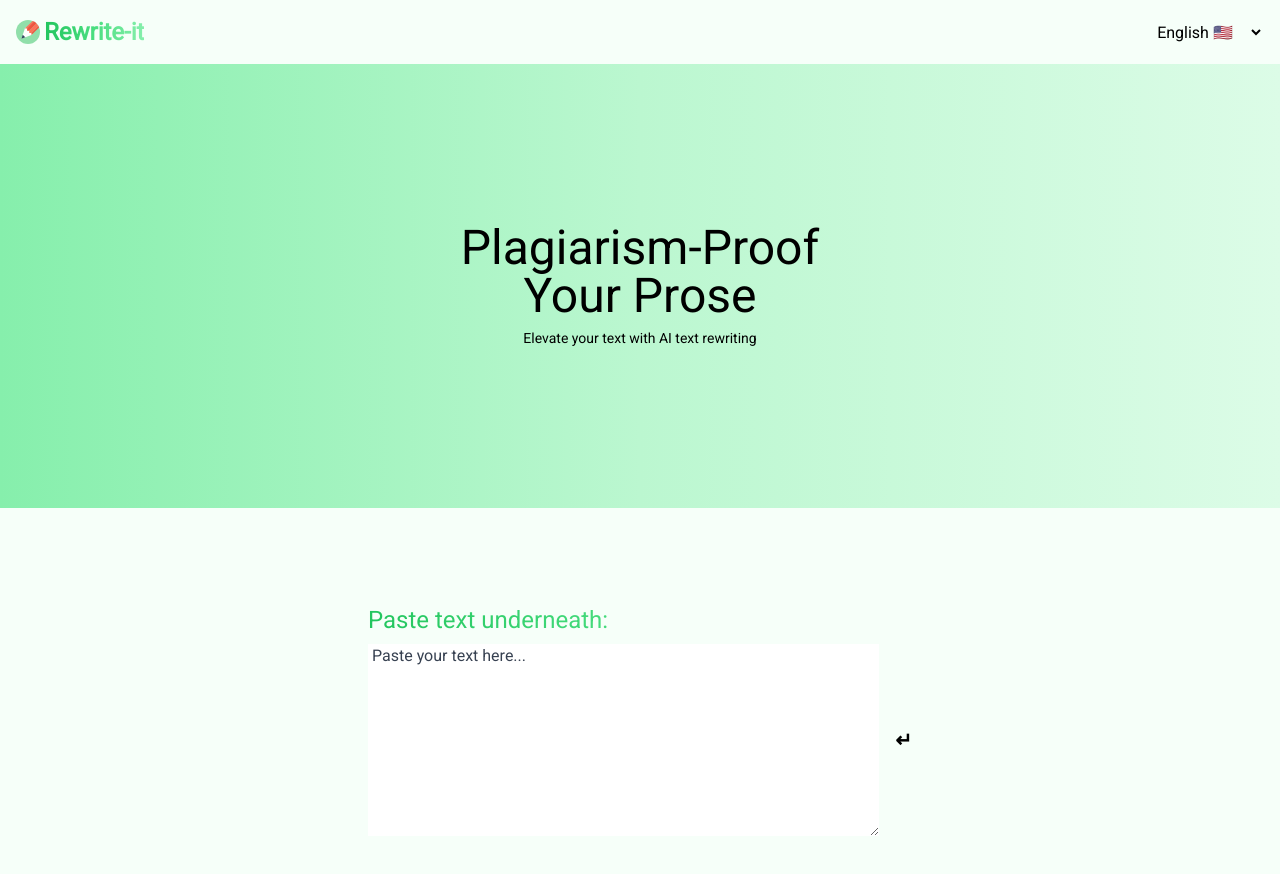
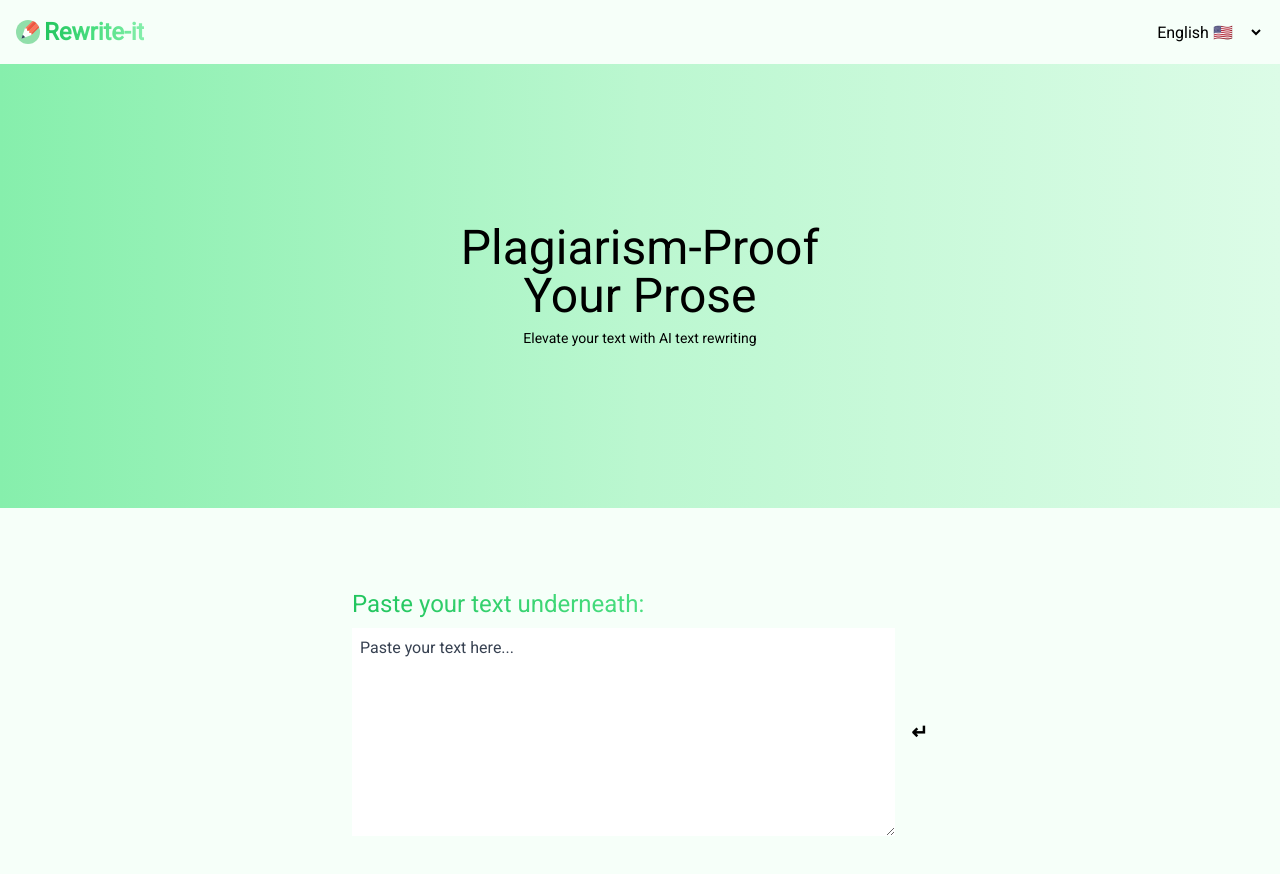
Before and after one commit to Jacobo91/rewrite-it, a React (Vite) app: page / in a window 1280 px wide. Shown: the top 874 px of the page. Built offline with nearby package versions, Linux system fonts and the light colour scheme.

Commit message:
change textarea title

```diff
--- a/src/components/Demo.tsx
+++ b/src/components/Demo.tsx
@@ -40,15 +40,17 @@ const Demo = ({ setText, body } : DemoProps) => {
   useEffect(() => { console.log(copied) }, [rephrasedText])
 
   return (
-    <section className="w-full max-w-xl mx-auto my-[6rem] px-4">
-      <h2 className="green_gradient text-2xl mb-2">Paste text underneath:</h2>
+    <section className="w-full max-w-xl mx-auto py-20">
+      <h2 className="green_gradient text-2xl mb-2">
+        Paste your text underneath:
+      </h2>
       <form action="" className="flex gap-4" onSubmit={handleSubmit}>
         <textarea
           name="text"
           id="user_text"
           rows={8}
           placeholder="Paste your text here..."
-          className="w-full placeholder:text-gray-700 indent-1 boder
+          className="w-full placeholder:text-gray-700 p-2 boder
         outline-green-500 peer"
           required
           onChange={handleTextChange}
@@ -64,9 +66,7 @@ const Demo = ({ setText, body } : DemoProps) => {
       <div className="mt-8 p-4">
         {/* Display Results */}
         {error ? (
-          <div
-            className="flex flex-col justify-center align-center"
-          >
+          <div className="flex flex-col justify-center align-center">
             <p>Oooops something unexpected happened, please refresh the page</p>
             <button
               className="refresh_btn"
@@ -84,9 +84,7 @@ const Demo = ({ setText, body } : DemoProps) => {
             <>
               <div className="flex justify-between align-center">
                 <h2 className="green_gradient text-2xl mb-2">Rephrased:</h2>
-                <button
-                  onClick={handleCopy}
-                >
+                <button onClick={handleCopy}>
                   <img
                     className="w-5 mr-4"
                     src={copied ? check : copy}
```
